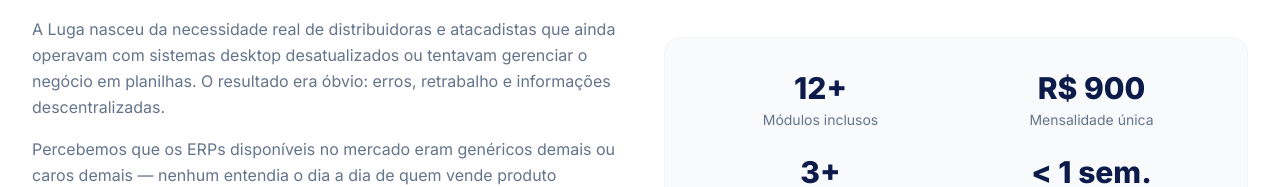
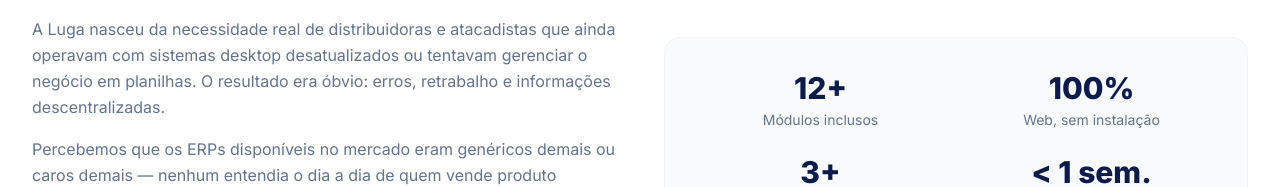
Before and after one commit to lugaerp-boop/luga_site, a Next.js app: page /sobre in a window 1280 px wide. Shown: the part 487-674 px from the top of the page. Built offline with nearby package versions, Linux system fonts and the light colour scheme.

Commit message:
fix mensalidade

```diff
--- a/app/sobre/page.tsx
+++ b/app/sobre/page.tsx
@@ -83,7 +83,7 @@
                 <div className="grid grid-cols-2 gap-6">
                   {[
                     { number: "12+", label: "Módulos inclusos" },
-                    { number: "R$ 900", label: "Mensalidade única" },
+                    { number: "100%", label: "Web, sem instalação" },
                     { number: "3+", label: "CEASAs atendidas" },
                     { number: "< 1 sem.", label: "Para estar operando" },
                   ].map((stat) => (
```
